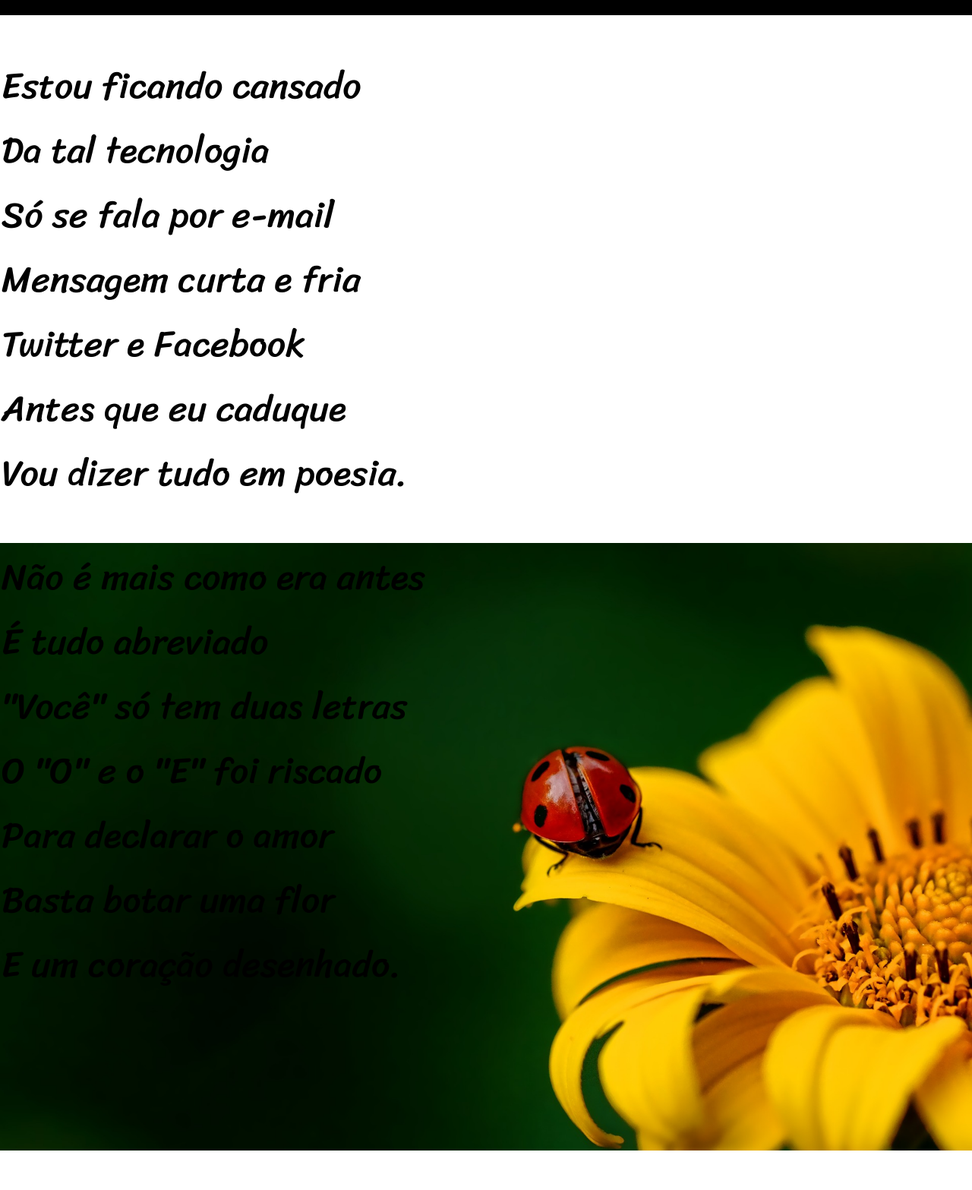
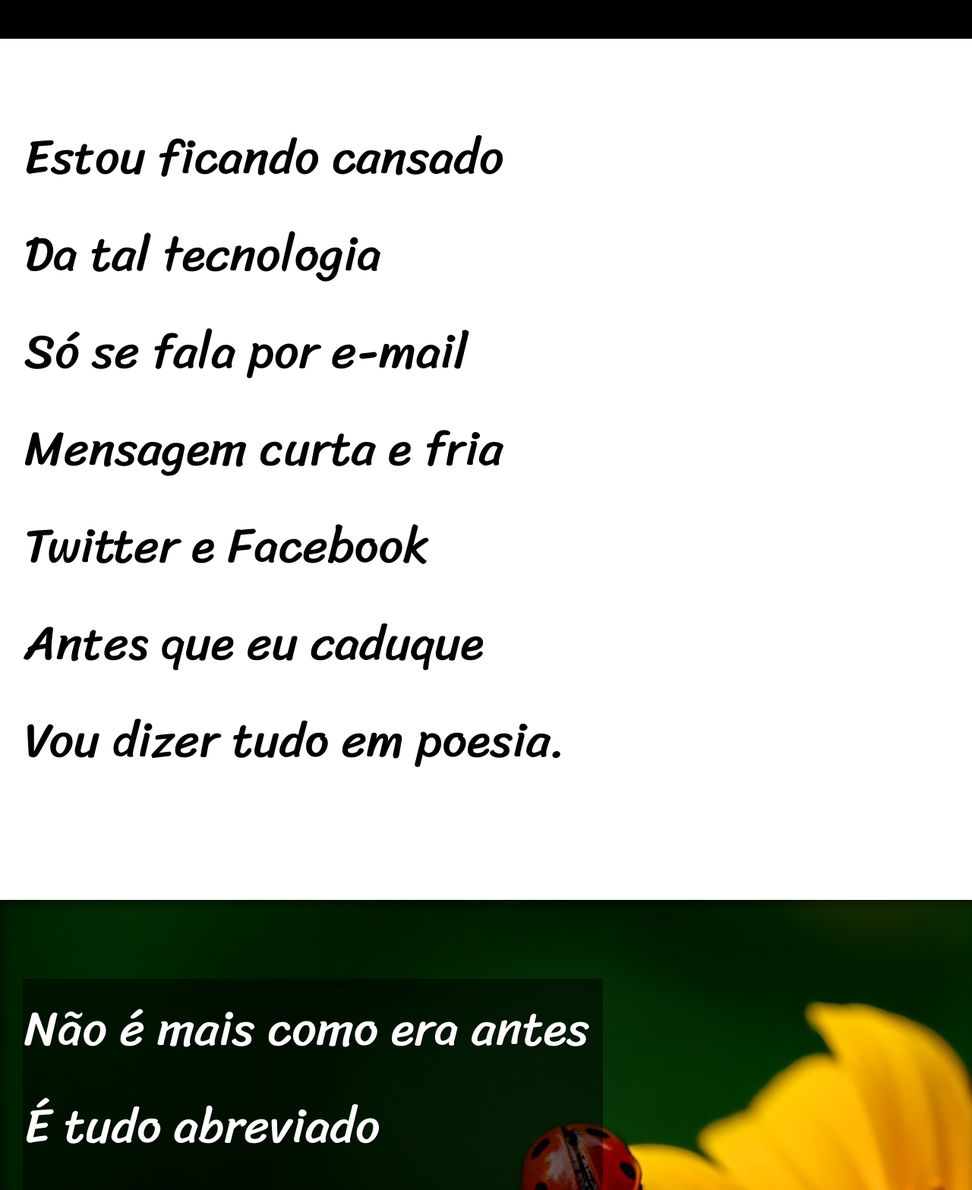
Before and after one commit to KevenTheCreator/html-css, a plain HTML site: page desafios/d012/index.html in a window 1280 px wide. Shown: the part 209-1776 px from the top of the page at 76% size. Drawn offline with Linux system fonts and the light colour scheme.

Commit message:
atualizei o d012

```diff
--- a/desafios/d012/index.html
+++ b/desafios/d012/index.html
@@ -12,7 +12,7 @@
         <p>Por <a href="https://www.recantodasletras.com.br/poesias/3186743" target="_blank">Milton Duarte</a></p>
     </header>
 
-    <section>
+    <section class="normal">
         <pre>
             Estou ficando cansado
             Da tal tecnologia
@@ -24,7 +24,7 @@
         </pre>
     </section>
 
-    <section id="img01">
+    <section class="imagem" id="img01">
         <pre>
             Não é mais como era antes
             É tudo abreviado
@@ -36,7 +36,7 @@
         </pre>
     </section>
 
-    <section>
+    <section class="normal">
         <pre>
             Arroba agora não pesa
             É parte de um endereço
@@ -58,7 +58,7 @@
         </pre>
     </section>
 
-    <section id="img02">
+    <section class="imagem" id="img02">
         <pre>
             Tenho saudade das cartas
             Escritas com a própria mão
@@ -70,7 +70,7 @@
         </pre>
     </section>
 
-    <section>
+    <section class="normal">
         <pre>
             Agora, escrevo e envio
             Chegando na mesma hora
--- a/desafios/d012/style.css
+++ b/desafios/d012/style.css
@@ -13,68 +13,107 @@
     font-size: 1em;
 }
 
+html, body {
+    min-height: 100vh;
+    background-color: white;
+}
+
 header {
     background-color: black;
-    padding-top: 30px;
+    padding-top: 0px;
     text-align: center;
 }
 
 header > h1 {
+    font-variant: small-caps;
+    padding-top: 50px;
     font-family: var(--fonte2);
     font-size: 10vw;
     color: white;
 }
 
 header > p {
+    font-family: var(--fonte1);
     color: white;
     margin: auto;
     margin-bottom: 20px;
     max-width: 500px;
     padding-right: 10px;
     padding-left: 10px;
-    padding-top: 20px;
-    padding-bottom: 20px;
+    padding-top: 0px;
+    padding-bottom: 50px;
 }
 
 header a {
     color: white;
     text-decoration: none;
     font-weight: bolder;
+    font-family: var(--fonte1);
+}
+
+header a:hover, footer a:hover {
+    text-decoration-line: underline;
 }
 
 pre {
-    display: block;
     margin-block-start: 1em;
     margin-block-end: 1em;
     margin-inline-start: 0px;
-    margin-block-end: 0px;
+    margin-inline-end: 0px;
 }
 
 section > pre {
     white-space: pre-line;
     font-weight: normal;
     font-family: var(--fonte3);
-    font-size: 3em;
+    font-size: 4em;
     padding: 2px;
     padding-top: 2px;
+    line-height: 2em;
+}
+
+section {
+    padding-top: 5vh;
+    padding-bottom: 10vh;
+    padding-left: 30px;
+}
+
+section.imagem {
+    background-color: rgb(51, 51, 51);
+    color: white;
+    box-shadow: inset 4px 6px 13px 0px rgba(0, 0, 0, 0.5);
+    background-size: cover;
 }
 
 section#img01 {
-    height: 100vh;
+    min-height: 100vh;
     background-image: url(imagens/background001.jpg);
     background-repeat: no-repeat;
     background-position: right center;
+    background-attachment: fixed;
     background-size: cover;
-    background-attachment: fixed;
 }
 
 section#img02 {
-    height: 100vh;
+    min-height: 100vh;
     background-image: url(imagens/background002.jpg);
     background-repeat: no-repeat;
-    background-position: right center;
+    background-position: left center;
+    background-attachment: fixed;
     background-size: cover;
-    background-attachment: fixed;
+}
+
+section.imagem > pre {
+    display: inline-block;
+    background-color: rgba(0, 0, 0, 0.5);
+    width: 760px;
+    text-shadow: 1px 1px 0px black;
+}
+
+section.normal {
+    padding-top: 6px;
+    background-color: white;
+    color: black;
 }
 
 footer {
```
